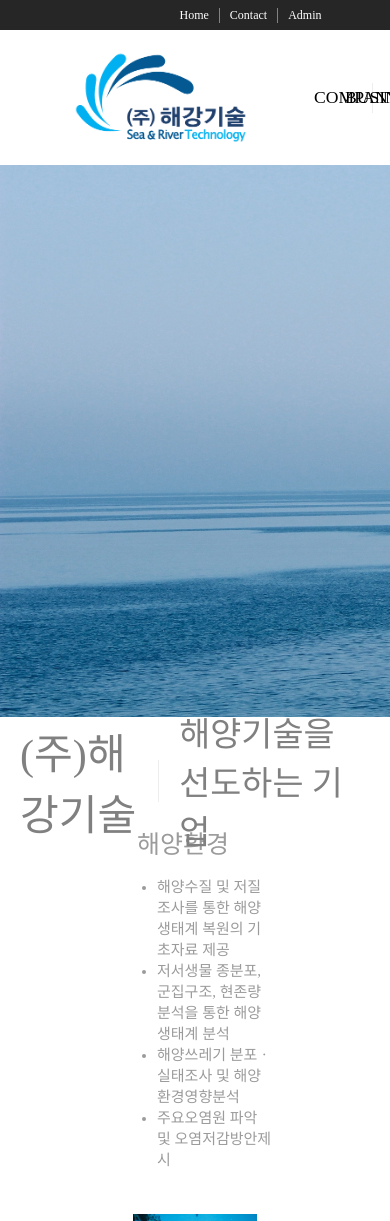
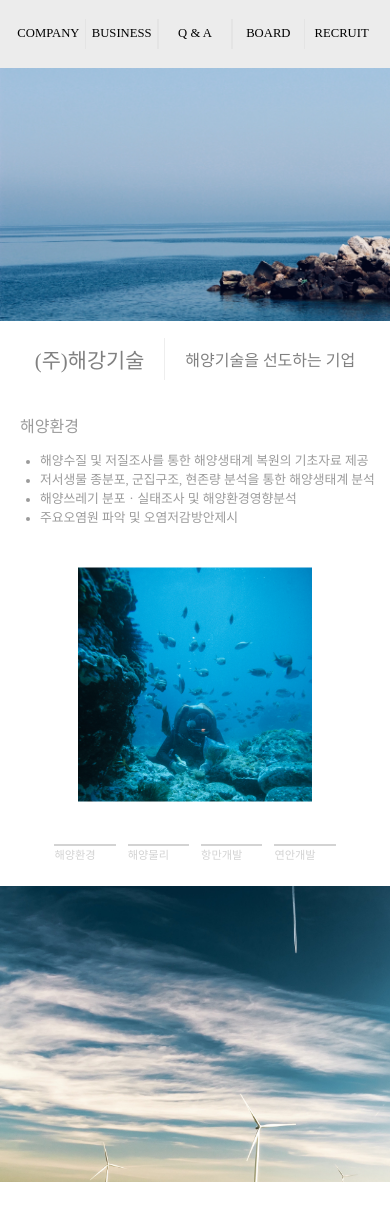
Before and after one commit to younglaecho/business_company_homepage, a Django app: page / in a window 390 px wide. Shown: the top 1221 px of the page. Run offline with Django 3.2, Linux system fonts and the light colour scheme.

Commit message:
main-image

```diff
--- a/static/base.css
+++ b/static/base.css
@@ -203,8 +203,39 @@
     }
 } */
 
-@media all and (min-width:320px) {
+@media all and (min-width:320px) and (max-width:728px) {
+    .top-bar {
+        display: none;
+    }
 
+    .fixed-nav {
+        height: 8vh;
+        top:0;
+        padding: 0 3vw;
+        background-color: rgb(236, 236, 236);
+    }
+
+    .fixed-nav__logo{
+        display:  none;
+    }
+
+    .logo-image {
+        width: 0;
+        display: none;
+
+    }
+
+    .fixed-nav__items {
+        justify-content: center;
+        width: 100%;
+        padding: 0;
+        margin: 0;
+    }
+
+    .fixed-nav__items__item {
+        width: 20%;
+        font-size: 1.5vh;
+    }
 }
 @media all and (min-width:728px) and (max-width:1024px) {
     .fixed-nav {
--- a/static/index.css
+++ b/static/index.css
@@ -138,6 +138,8 @@
 .main__menu__items__item__image {
     width: 40%;
     max-width: 40vh;
+    max-height: 38vh;
+
     margin: 30px;
     background-size: cover;
 }
@@ -204,7 +206,6 @@
     background-image: url(img/wind.jpg);
         background-size: cover;
 
-
 }
 .main__map {
     display: flex;
@@ -252,3 +253,88 @@
     border-radius: 50%;
     margin-top: 10px;
 } */
+
+@media all and (min-width:320px) and (max-width:728px) {
+    .main__slide-area {
+        top: 8vh;
+        width: 100vw;
+        max-width: 100%;
+        height: 30vh;
+    }
+    .main {
+        margin-top: 10vh;
+    }
+    .main__menu {
+        height: 55vh;
+    }
+    .main__menu__text__item1 {
+        font-size: 1.3rem;
+    }
+    .main__menu__text__item2 {
+        font-size: 1rem;
+    }
+
+    .main__menu__items__item {
+        width: 100%; /**/
+    }
+
+
+    .main__menu__items__item__text {
+        font-size: 1rem; /**/
+        width: 100%; /**/
+    }
+
+    .main__menu__items__item__text__title {
+        padding-left: 20px;
+    }
+
+    .main__menu__items__item__text__list {
+        font-size: 0.8rem;
+    }
+
+    .main__menu__items__item__image {
+        width: 60%;
+        transform: translateY(-10%);
+    }
+
+    .main__menu__buttonbox {
+        padding: 0 5vh;
+    }
+
+    .main__menu__button {
+        width: 20%;
+        font-size: 0.7rem;
+    }
+
+    .main__middle-image {
+        height: 35vh;
+    }
+
+    .main__map {
+        flex-wrap: wrap;
+        height:auto;
+        margin-top:5vh;
+        color: gray;
+    }
+
+    .main__map__item {
+        max-width: none;
+        width: 80vw;
+        height: 80vw;
+    }
+
+
+    .main__map__textbox {
+        width: 80%;
+        margin: 0;
+        margin-top: 2vh;
+    }
+
+    .main__map__text_big {
+        font-size: 1.2rem;
+    }
+
+    .main__map__text_small {
+        font-size: 1rem;
+    }
+}
```
Also changed, not shown: 1 other file.
